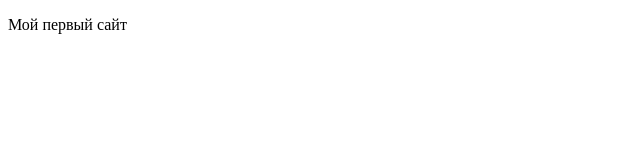
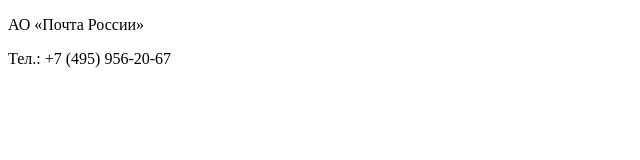
Before and after one commit to ZambalaevaLiudmia/ZLA1unit, a plain HTML site: page index.html in a window 1280 px wide. Shown: the whole page, without its empty margins (0-640 px from the left). Drawn offline with Linux system fonts and the light colour scheme.

Commit message:
Добавление правки в index.html

```diff
--- a/index.html
+++ b/index.html
@@ -8,7 +8,8 @@
 </head>
 
 <body>
-     <p>Мой первый сайт</p>
+  <p>АО «Почта России»</p>
+  <p>Тел.: +7 (495) 956-20-67</p>
 </body>
 
 </html>
```
